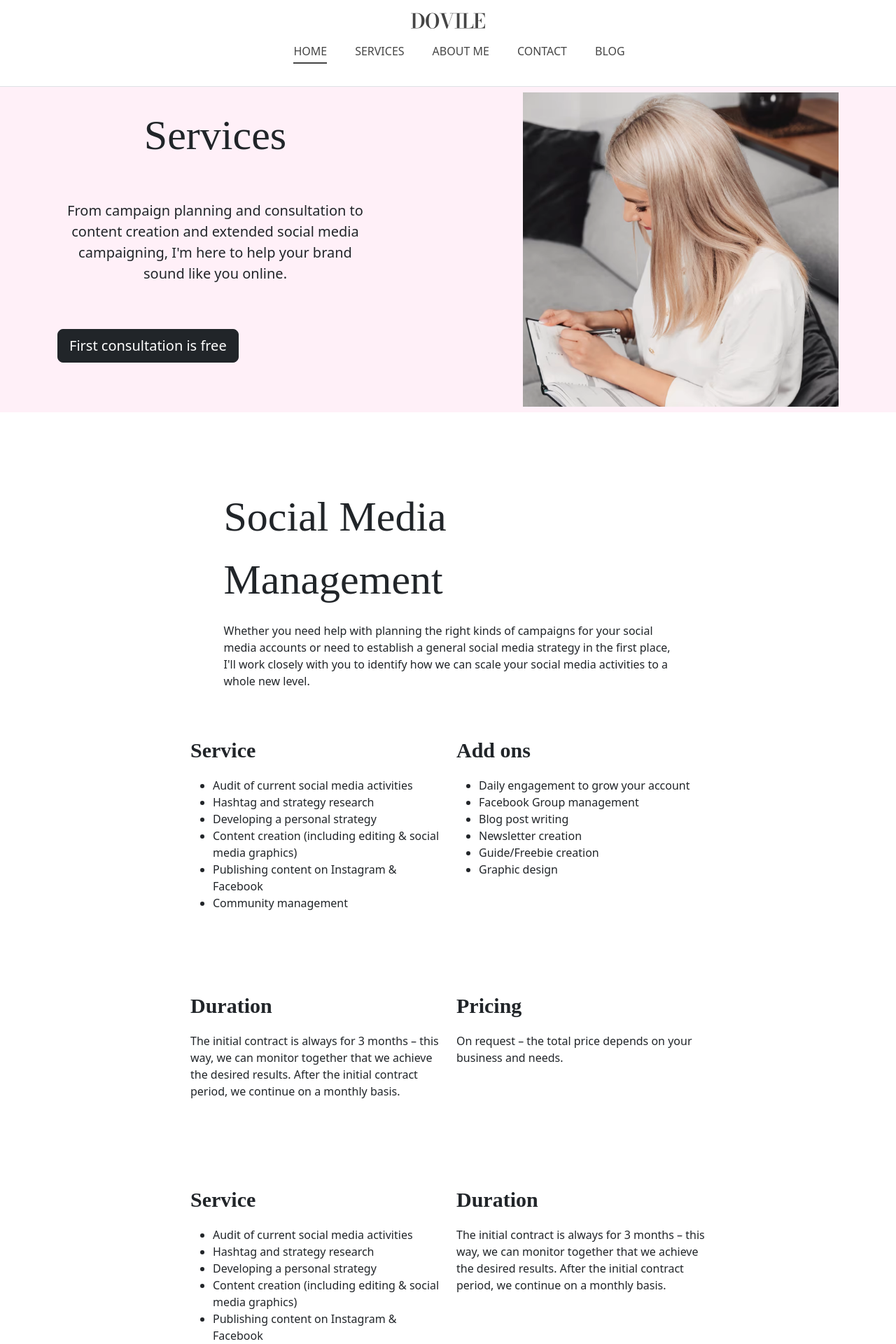
After one commit to KhanhHaQuoc/BTL_RESUME, a PHP site: page /services.php in a window 1280 px wide. The commit adds this page. Shown: the top 1920 px of the page at 70% size. Run offline with PHP 8.4, Linux system fonts and the light colour scheme.

Commit message:
Khanh update Services

```diff
--- a/header.php
+++ b/header.php
@@ -17,8 +17,8 @@
         </div>
         <nav class="header-nav pt-3">
             <ul class="menu">
-                <li class="menu-item active"><a href="" class="menu-link">HOME</a></li>
-                <li class="menu-item"><a href="" class="menu-link">SERVICES</a></li>
+                <li class="menu-item active"><a href="home.php" class="menu-link">HOME</a></li>
+                <li class="menu-item"><a href="services.php" class="menu-link">SERVICES</a></li>
                 <li class="menu-item"><a href="" class="menu-link">ABOUT ME</a></li>
                 <li class="menu-item"><a href="" class="menu-link">CONTACT</a></li>
                 <li class="menu-item"><a href="" class="menu-link">BLOG</a></li>
--- /dev/null
+++ b/services.php
@@ -0,0 +1,184 @@
+<?php
+include "./header.php";
+?>
+
+ <div class="intro">
+     <div class="container-fluid block-1 py-2">
+         <div class="container">
+             <div class="row align-items-center justify-content-between">
+                 <div class="col-12 col-sm-5">
+
+                         <p class="text-center intro-text">Services</p>
+                         <p class="text-center fw-light fs-5 mt-5"> From campaign planning and consultation to content creation and extended social media campaigning, I'm here to help your brand sound like you online.</p>
+
+                    <button type="button" class="btn btn-dark btn-lg mt-5 mb-5">First consultation is free</button></div>
+
+                 <div class="col-12 col-sm-5">
+                     <img class="img-fluid" src="./image/services1.avif" alt="">
+                 </div>
+             </div>
+         </div>
+     </div>
+
+     <div class="container-fluid block-5 py-2 bg-white">
+            <div class="container mt-5">
+                <div class="row d-flex justify-content-center align-items-center">
+                    <div class="col col-sm-7 ">
+                         <p class="intro-text mt-5">Social Media Management</p>
+                         <p>Whether you need help with planning the right kinds of campaigns for your social media accounts or need to establish a general social media strategy in the first place, I'll work closely with you to identify how we can scale your social media activities to a whole new level. </p>
+
+                    </div>
+                </div>
+    </div>
+            <div class="container">
+                <div class="row text-start d-flex justify-content-center ">
+                    <div class="col-12 col-sm-4 mt-5 mb-5">
+                        <p class="heading-text fw-bold">Service</p>
+                            <ul>
+                                <li>Audit of current social media activities</li>
+                                <li>Hashtag and strategy research</li>
+                                <li>Developing a personal strategy</li>
+                                <li>Content creation (including editing & social media graphics)</li>
+                                <li>Publishing content on Instagram & Facebook</li>
+                                <li>Community management</li>
+                             </ul>
+                    </div>
+                    <div class="col-12 col-sm-4 mt-5 mb-5">
+                        <p class="heading-text fw-bold">Add ons</p>
+                            <ul>
+                                <li>Daily engagement to grow your account</li>
+                                <li>Facebook Group management</li>
+                                <li>Blog post writing</li>
+                                <li>Newsletter creation</li>
+                                <li> Guide/Freebie creation</li>
+                                <li>Graphic design</li>
+                             </ul>
+                    </div>
+                    <div class="container">
+                <div class="row text-start d-flex justify-content-center ">
+                    <div class="col-12 col-sm-4 mt-5 mb-5">
+                        <p class="heading-text fw-bold">Duration</p>
+                        <p>The initial contract is always for 3 months – this way, we can monitor together that we achieve the desired results. After the initial contract period, we continue on a monthly basis.</p>
+                    </div>
+                    <div class="col-12 col-sm-4 mt-5 mb-5">
+                        <p class="heading-text fw-bold">Pricing</p>
+                        <p>On request – the total price depends on your business and needs.</p>
+                    </div>
+                </div>
+            </div>
+                </div>
+            </div>
+            </div>
+            <div class="container">
+                <div class="row text-start d-flex justify-content-center ">
+                    <div class="col-12 col-sm-4 mt-5 mb-5">
+                        <p class="heading-text fw-bold">Service</p>
+                            <ul>
+                                <li>Audit of current social media activities</li>
+                                <li>Hashtag and strategy research</li>
+                                <li>Developing a personal strategy</li>
+                                <li>Content creation (including editing & social media graphics)</li>
+                                <li>Publishing content on Instagram & Facebook</li>
+                                <li>Community management</li>
+                             </ul>
+                    </div>
+                    <div class="col-12 col-sm-4 mt-5 mb-5">
+                        <p class="heading-text fw-bold">Duration</p>
+                        <p>The initial contract is always for 3 months – this way, we can monitor together that we achieve the desired results. After the initial contract period, we continue on a monthly basis.</p>
+                    </div>
+
+                    <div class="container">
+                      <div class="row d-flex justify-content-center">
+                         <div class="col">
+                         <p class="heading-text fw-bold">Pricing</p>
+                         <p>On request – the total price depends on your business and needs.</p>
+                         </div>
+                        <div class="col">
+                        <button type="button" class="btn btn-dark btn-lg mt-5 mb-5">View more</button></div>
+                         </div>
+                     </div>
+                      <div class="row mb-5">
+                        <div class="col">
+                             <img src="./image/services2.avif" alt="">
+                         </div>
+                        <div class="col">
+                        <img src="./image/services2.avif" alt="">
+                       </div>
+                      <div class="col">
+                      <img src="./image/services2.avif" alt="">
+                       </div>
+                    </div>
+          </div>
+                </div>
+            </div>
+                </div>
+            </div>
+
+
+
+<div class="container-fluid block-1 py-2">
+     <div id="carouselExampleDark" class="carousel carousel-dark slide" data-bs-ride="carousel">
+  <div class="carousel-inner container">
+    <div class="carousel-item active" data-bs-interval="10000">
+      <div class="row align-items-center">
+          <div class="col-md-6 carousel-img">
+          <img class="img-fluid" src="./image/carousel1.avif" class="d-block w-100" alt="...">
+          </div>
+          <div class="col-md-6">
+              <h4>Testimonials</h4>
+              <p >”We went from having zero online presence to dominating our niche on Google. As a technophobe I never thought we could do it, but currently social media amounts for the majority of our sales.”</p>
+              <p class="fw-bold" >Nicollas Ductorn</p>
+              <p class="fst-italic">Director of Corporate MarketingForge Inc.</p>
+          </div>
+      </div>
+    </div>
+    <div class="carousel-item" data-bs-interval="10000">
+      <div class="row align-items-center">
+          <div class="col-md-6 carousel-img">
+          <img class="img-fluid" src="./image/carousel2.avif" class="d-block w-100" alt="...">
+          </div>
+          <div class="col-md-6">
+              <h4>Testimonials</h4>
+              <p >”I was sick of wasting money on seemingly useless and empty Facebook campaigns, but thanks to Dovile, we were able to turn our marketing budget around and start making some real money.”</p>
+              <p class="fw-bold" >Jack Smith</p>
+              <p class="fst-italic">CEO of FruitJuices Inc.</p>
+          </div>
+      </div>
+    </div>
+    <div class="carousel-item" data-bs-interval="10000">
+      <div class="row align-items-center">
+          <div class="col-md-6 carousel-img">
+          <img class="img-fluid" src="./image/carousel3.avif" class="d-block w-100" alt="...">
+          </div>
+          <div class="col-md-6">
+              <h4>Testimonials</h4>
+              <p >”We'd worked with a handful of influencer teams before but had grown sceptical due to the high costs and low returns. Dovile proved that social media can be a part of your marketing mix. ”</p>
+              <p class="fw-bold" >Sharla McKinnen</p>
+              <p class="fst-italic">Marketing Manager of McKinnen Properties Inc.</p>
+          </div>
+      </div>
+    </div>
+  </div>
+  <div class="carousel-indicators position-static" >
+    <button type="button" data-bs-target="#carouselExampleDark" data-bs-slide-to="0" class="active" aria-current="true" aria-label="Slide 1"></button>
+    <button type="button" data-bs-target="#carouselExampleDark" data-bs-slide-to="1" aria-label="Slide 2"></button>
+    <button type="button" data-bs-target="#carouselExampleDark" data-bs-slide-to="2" aria-label="Slide 3"></button>
+  </div>
+  <button class="carousel-control-prev" type="button" data-bs-target="#carouselExampleDark" data-bs-slide="prev">
+    <span class="carousel-control-prev-icon" aria-hidden="true"></span>
+    <span class="visually-hidden">Previous</span>
+  </button>
+  <button class="carousel-control-next" type="button" data-bs-target="#carouselExampleDark" data-bs-slide="next">
+    <span class="carousel-control-next-icon" aria-hidden="true"></span>
+    <span class="visually-hidden">Next</span>
+  </button>
+</div>
+     </div>
+</div>
+
+
+
+
+ <?php
+include "./footer.php";
+?>
```
Also changed, not shown: About.php (added), Blog.php (added), Contact.php (added), home.php (renamed from index.php), image/services1.avif (added), image/services2.avif (added).
